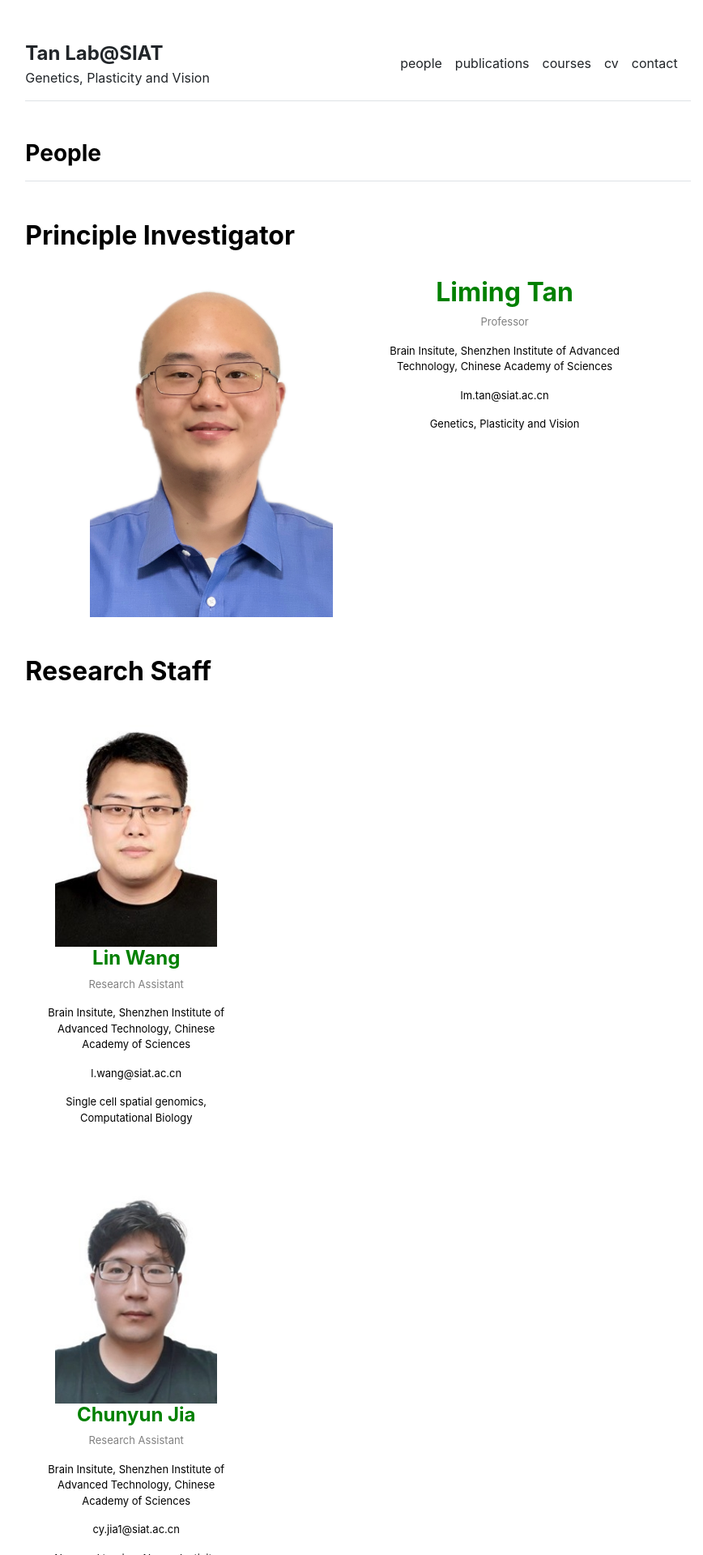
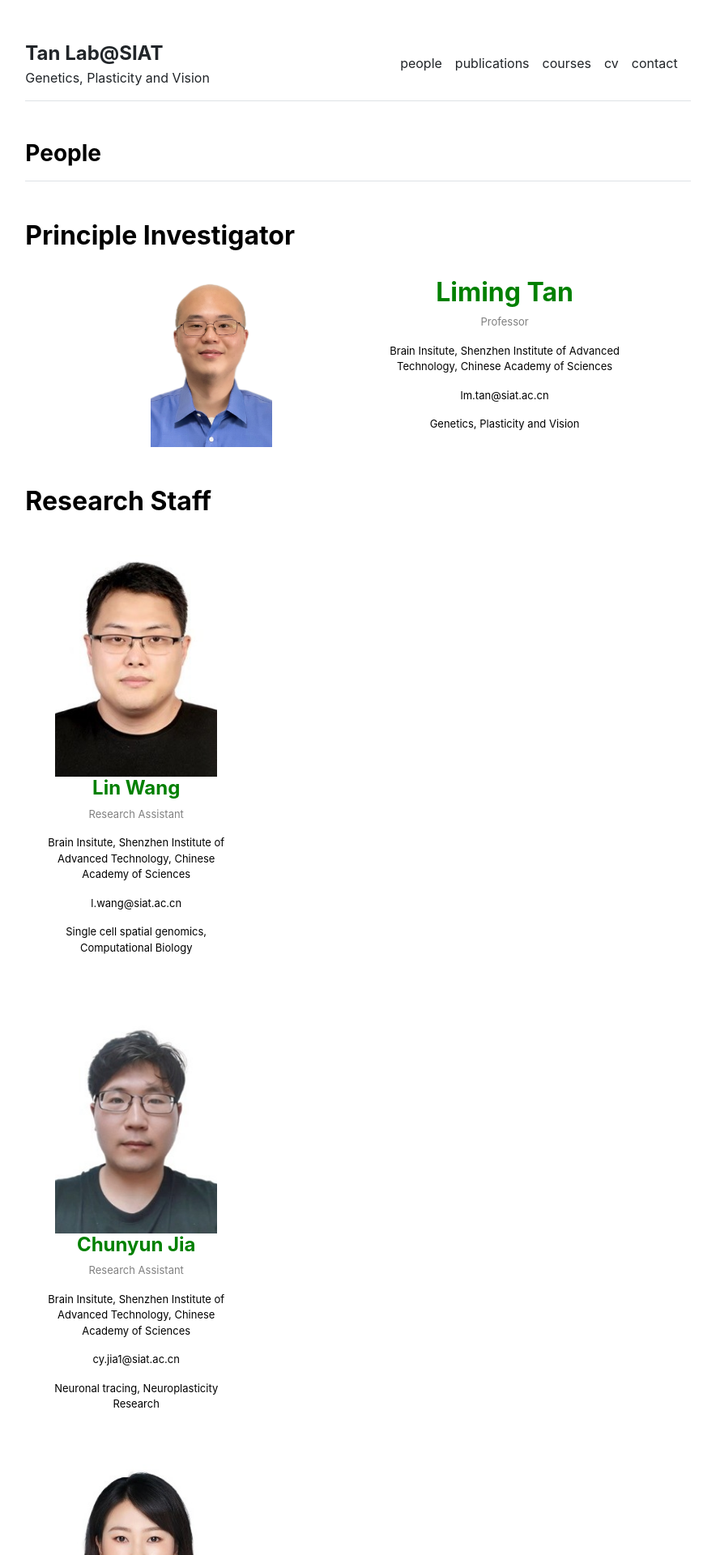
Before and after one commit to Tan-Lab-SIAT/lab-homepage, a Jekyll site: the page built from people.md, in a window 1280 px wide. Shown: the top 1920 px of the page at 81% size, without its empty margins (198-1066 px from the left). Built offline with Jekyll 4.4.1, drawn with Linux system fonts in a browser that asks for light colours.

Commit message:
Update people.html

```diff
--- a/_layouts/people.html
+++ b/_layouts/people.html
@@ -23,7 +23,7 @@
       <div class="row g-5 mb-5 justify-content-center">
         <!-- 左侧：照片 -->
         <div class="col-md-5 text-center">
-          <img src="{{ site.github.url }}/{{ person.image }}" alt="{{ person.name }}" class="img-fluid" style="max-width:300px; margin: auto;">
+          <img src="{{ site.github.url }}/{{ person.image }}" alt="{{ person.name }}" class="img-fluid" style="max-width:150px; margin: auto;">
         </div>
         <!-- 右侧：详细信息 -->
         <div class="col-md-5 text-center">
@@ -40,7 +40,7 @@
     <!-- 网格布局：每行显示 3 个 -->
     <div class="container">
       {% for person in group.items %}
-        {% if forloop.index0 | modulo: 3 == 0 %}
+        {% if forloop.index | modulo: 3 == 1 %}
           <div class="row">
         {% endif %}
 
@@ -53,7 +53,7 @@
           <p style="color: black; font-size: small;">{{ person.description }}</p>
         </div>
 
-        {% if forloop.index0 | modulo: 3 == 2 or forloop.last %}
+        {% if forloop.index | modulo: 3 == 0 or forloop.last %}
           </div>
         {% endif %}
       {% endfor %}
```
